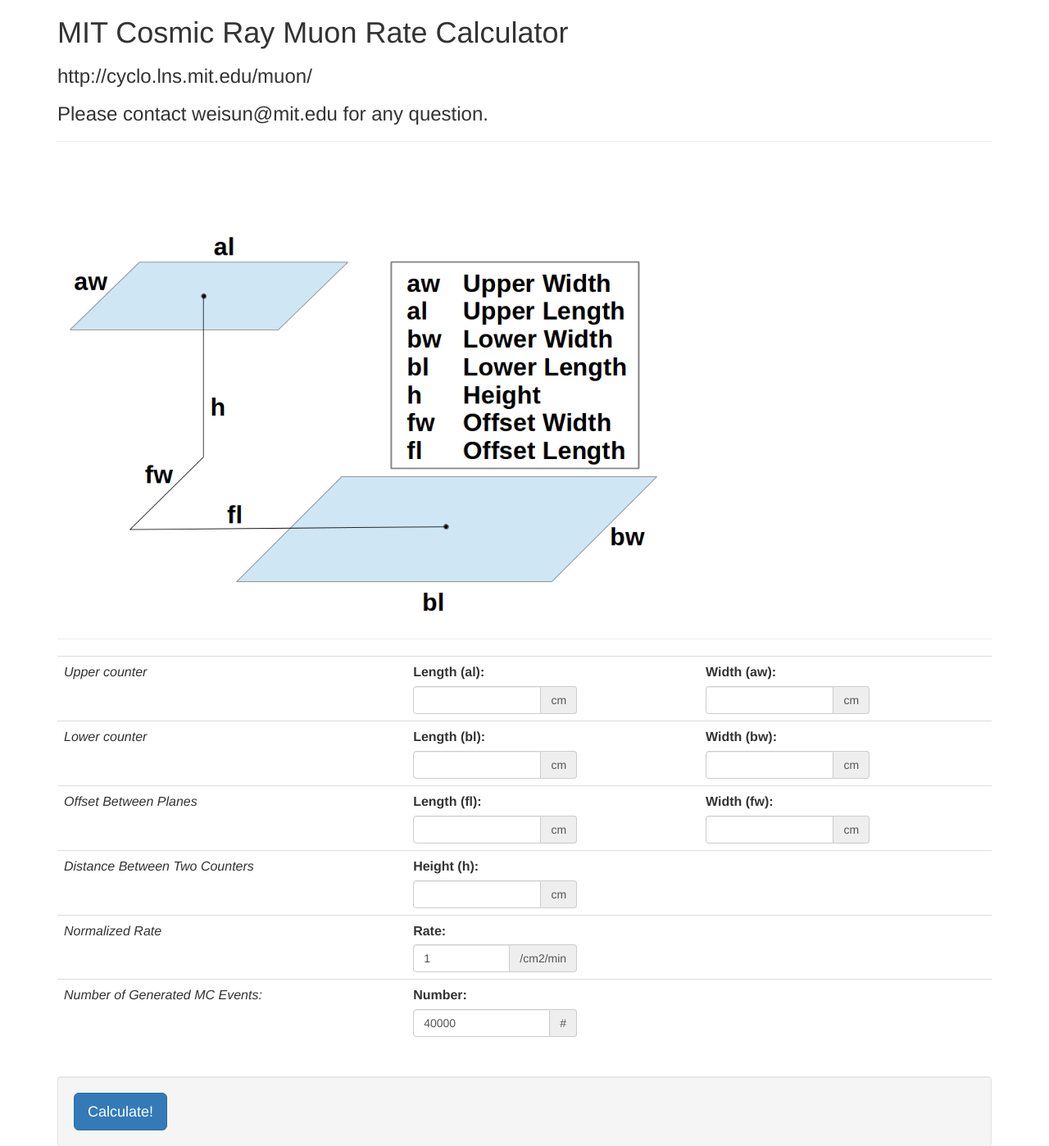
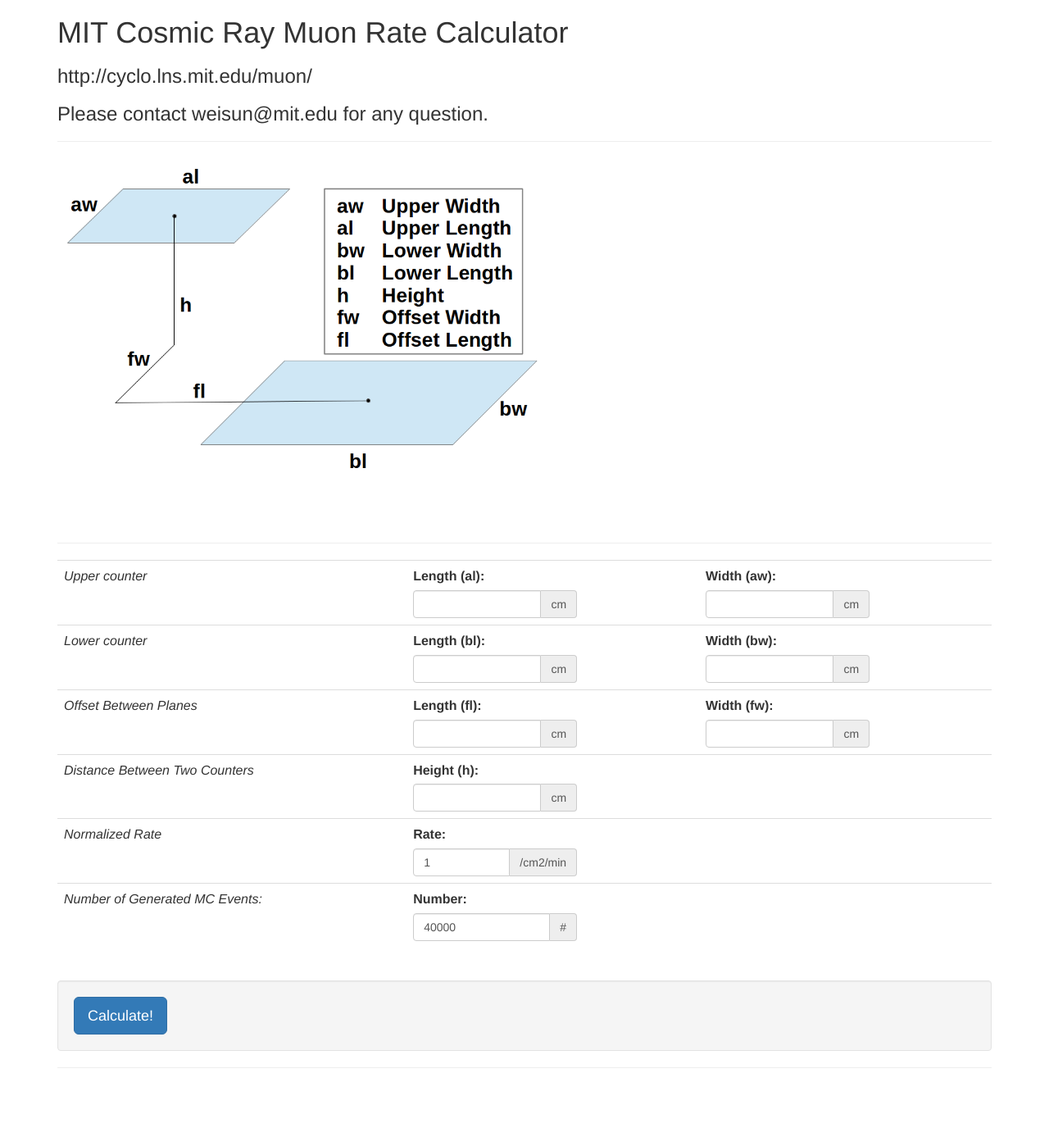
Before and after one commit to Spaceenter/MITCosmicMuon, a PHP site: page / in a window 1280 px wide. Shown: the top 1398 px of the page at 82% size. After the commit the page ends 1303 px from the top, so only its background shows below. Run offline with PHP 8.4, Linux system fonts and the light colour scheme; some libraries are stand-ins or nearby versions.

Commit message:
minor adjustment

```diff
--- a/index.php
+++ b/index.php
@@ -20,6 +20,8 @@
 	<h3>http://cyclo.lns.mit.edu/muon/</h3>
 	<h3>Please contact weisun@mit.edu for any question.</h3>
 	<hr>
+
+	<img src="scheme.png" style="width:600px;height=400px">
 
 <?php
 
@@ -65,8 +67,6 @@
 echo "<br><br><br><br>";
 
 ?>
-
-	<img src="scheme.png" style="width:750px;height=500px">
 
 	<hr>
 	<form name="input_form" action="<?php echo $_SERVER["PHP_SELF"] ?>" method="post">
```
